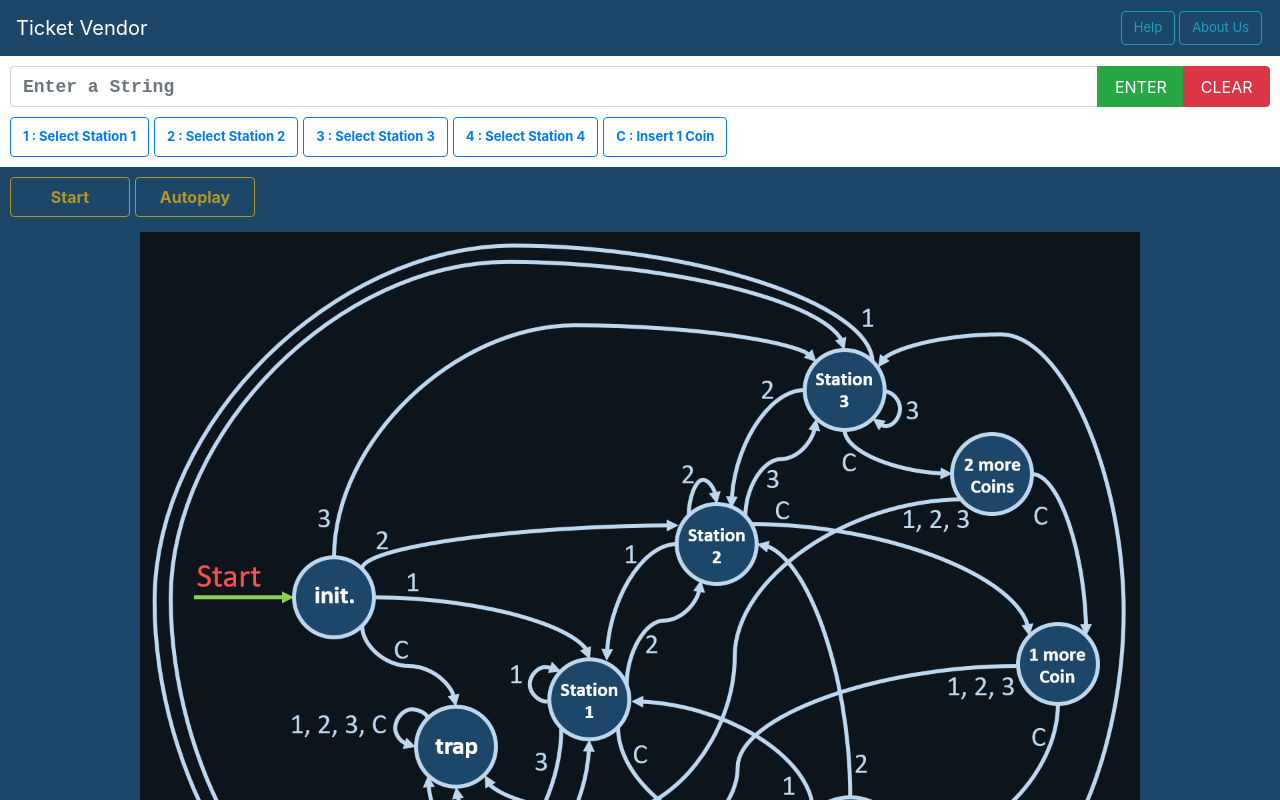
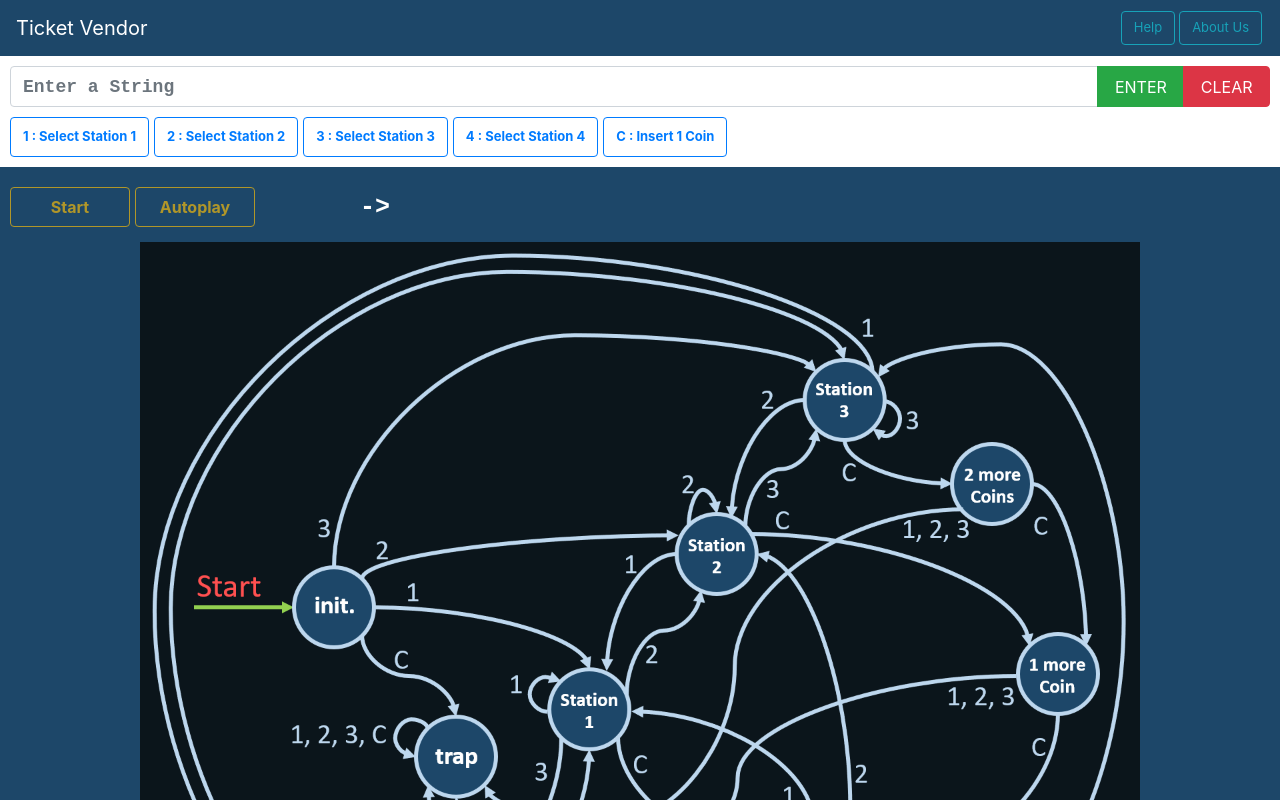
Before and after one commit to 5akda/FiniteAutomata, a React (Create React App) app: page / in a window 1280 px wide. Shown: the top 800 px of the page. Built offline with nearby package versions, Linux system fonts and the light colour scheme.

Commit message:
Fix Design

```diff
--- a/src/App.css
+++ b/src/App.css
@@ -28,12 +28,18 @@ h5 {
   padding-left: 10px;
   padding-top: 10px;
   display: flex;
+  flex-wrap: wrap;
+}
+
+.Layout-buttonzone {
+  padding-top: 10px;
+  margin-right: 100px;
 }
 
 .string {
-  font-size: 30px;
+  font-size: 25px;
   color: #ffffff;
-  margin-left: 20px;
+  margin-top: 12px;
   font-family: 'Courier New', Courier, monospace;
 }
 
@@ -48,7 +54,7 @@ h5 {
   font-size: large;
 }
 
-.Layout-controller > Button {
+.Layout-buttonzone > Button {
   margin-right: 5px;
   font-weight: bold;
   width: 120px;
--- a/src/App.js
+++ b/src/App.js
@@ -168,6 +168,7 @@ class App extends Component {
         </div>
 
         <div className="Layout-controller">
+          <div className="Layout-buttonzone">
             <Button variant="outline-warning"
               onClick={ ()=>this.handleNextClick() }
               disabled={this.state.unclickable}>{this.state.nextbutton}
@@ -177,14 +178,15 @@ class App extends Component {
               onClick={ ()=>this.handleAutoplayClick() }
               disabled={this.state.unclickable}>Autoplay
             </Button>
+          </div>
 
-          <b className="string">{this.state.string}</b>
+          <b className="string">-&gt;{this.state.string}</b>
 
         </div>
 
         <div className="Layout-body">
           <img src={ this.state.img } alt="img"/>
-          <br/>Last Update: 29-Feb-2020 11:50PM
+          <br/>Last Update: 9-Mar-2020 3:30PM
         </div>
 
       </div>
```
Lines whose indentation alone changed are shown as unchanged.
